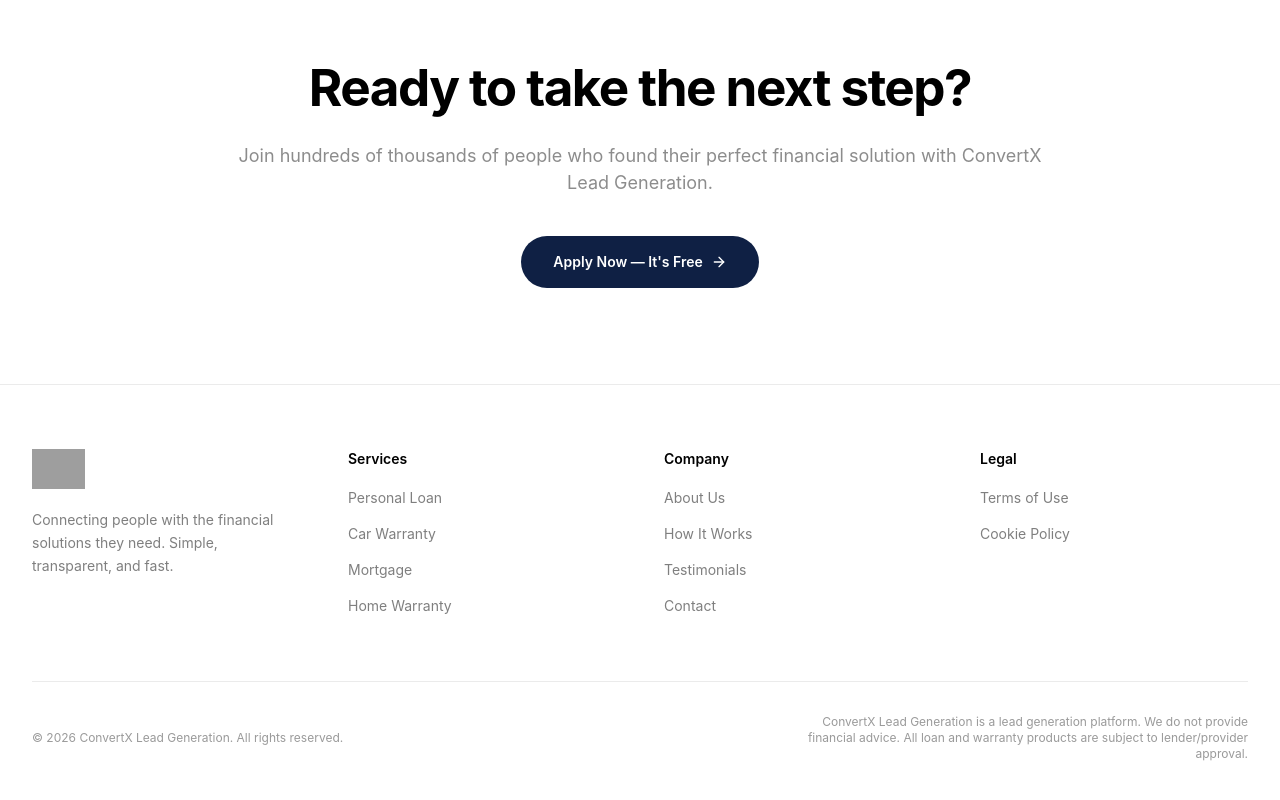
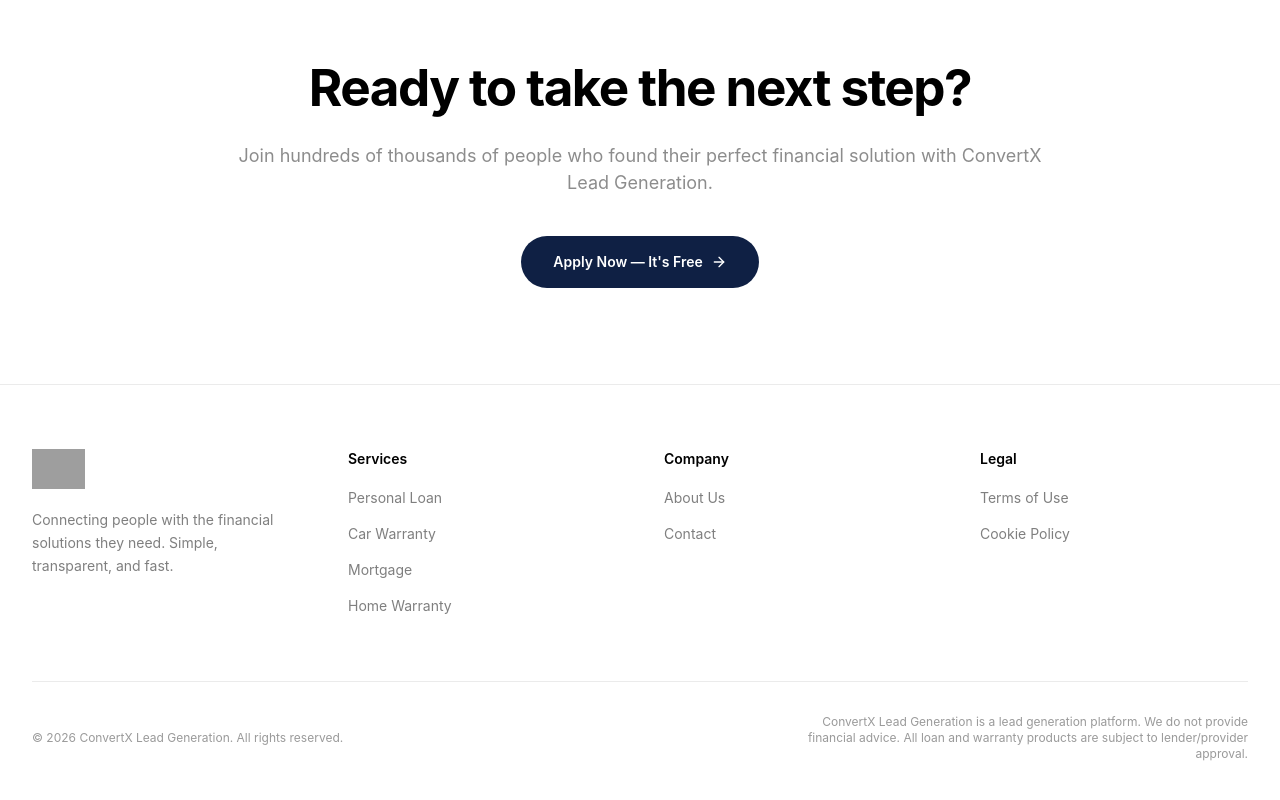
Before and after one commit to GeroTzikin/lead-generation-website, a React (Vite) app: page / in a window 1280 px wide. Shown: the part 2627-3427 px from the top of the page. Built offline with nearby package versions, Linux system fonts and the light colour scheme; grey boxes are pictures that could not be loaded.

Commit message:
Update Footer.tsx

```diff
--- a/src/app/components/Footer.tsx
+++ b/src/app/components/Footer.tsx
@@ -10,9 +10,7 @@ const services = [
 
 const company = [
   { label: "About Us", path: "/" },
-  { label: "How It Works", path: "/" },
-  { label: "Testimonials", path: "/" },
-  { label: "Contact", path: "/" },
+  { label: "Contact", path: "/get-started" },
 ];
 
 const legal = [
```
